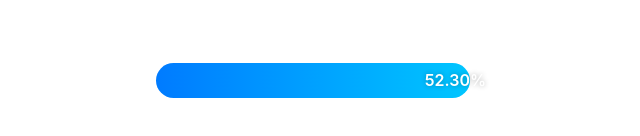
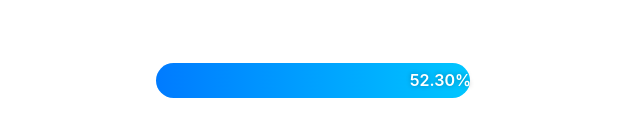
Before and after one commit to sendtoadramax-arch/progressbar-demo, a plain HTML site: page 52percent.html in a window 1280 px wide. Shown: the part 320-456 px from the top of the page, 184-824 px from the left. Drawn offline with Linux system fonts and the light colour scheme.

Commit message:
Update 52percent.html

```diff
--- a/52percent.html
+++ b/52percent.html
@@ -91,7 +91,7 @@
         progressText.textContent = percentage + "%";
 
         // Keep % inside bar but not too close to edge
-        const offset = 45; // adjust this to move text inside more
+        const offset = 60; // adjust this to move text inside more
         const textPosition = Math.min(percentage, 100) + "%";
         progressText.style.left =
           percentage < 5 ? "10px" : `calc(${percentage}% - ${offset}px)`;
```
